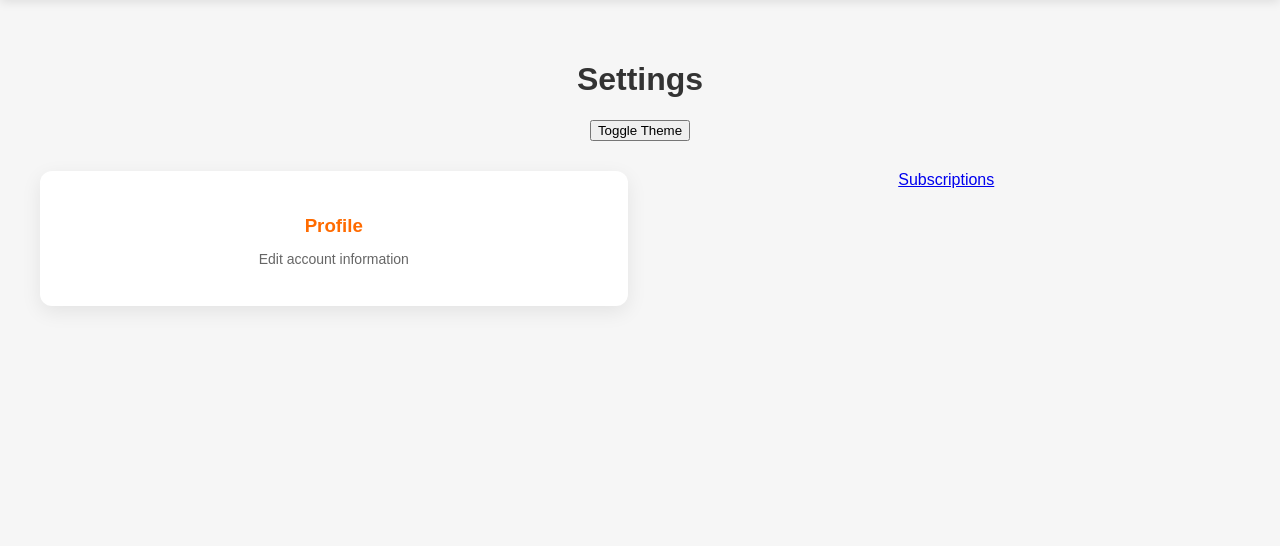
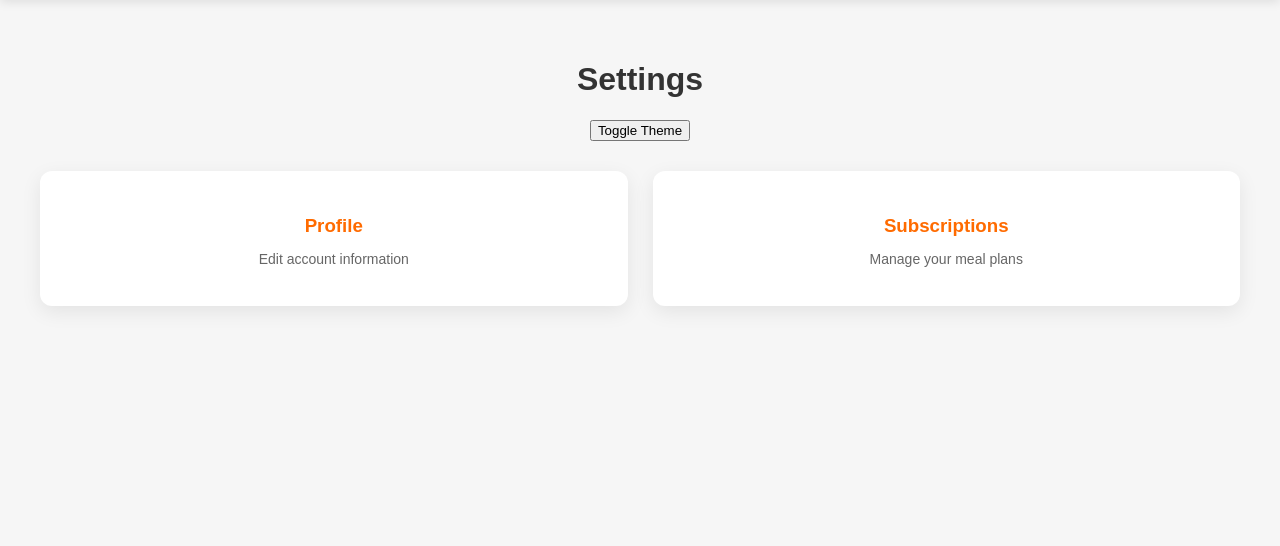
Before and after one commit to HYPERX99206/Flavorfleet3, a Flask app: page /settings in a window 1280 px wide. Shown: the part 56-602 px from the top of the page. Run offline with Flask 3, Linux system fonts and the light colour scheme.

Commit message:
fixed subscription route

```diff
--- a/app.py
+++ b/app.py
@@ -180,10 +180,9 @@ def reminders():
 
 
 # SUBSCRIPTION
-@app.route("/subscriptions")
+@app.route("/subscription")
 def subscription():
-    return render_template("subscriptions.html")
-
+    return render_template("subscription.html")
 # PROFILE
 @app.route("/profile")
 def profile():
--- a/templates/settings.html
+++ b/templates/settings.html
@@ -4,18 +4,22 @@
 
 <h1>Settings</h1>
 
+<!-- Theme toggle button -->
 <button onclick="toggleTheme()">Toggle Theme</button>
 
 <div class="dash-grid">
 
-<a href="/profile" class="dash-card">
-<h3>Profile</h3>
-<p>Edit account information</p>
-</a>
+  <!-- Profile Card -->
+  <a href="/profile" class="dash-card">
+    <h3>Profile</h3>
+    <p>Edit account information</p>
+  </a>
 
-<a href="/subscription">
-Subscriptions
-</a>
+  <!-- Subscription Card -->
+  <a href="/subscription" class="dash-card">
+    <h3>Subscriptions</h3>
+    <p>Manage your meal plans</p>
+  </a>
 
 </div>
 
```
Also changed, not shown: templates/subscription.html (renamed from templates/subscriptions.html).
